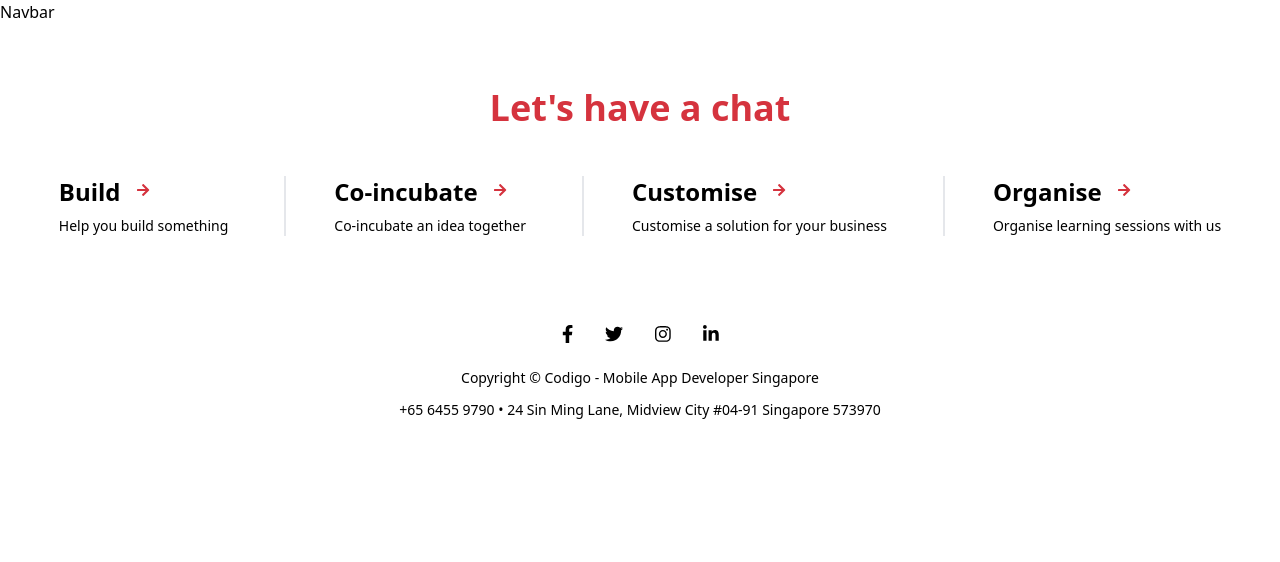
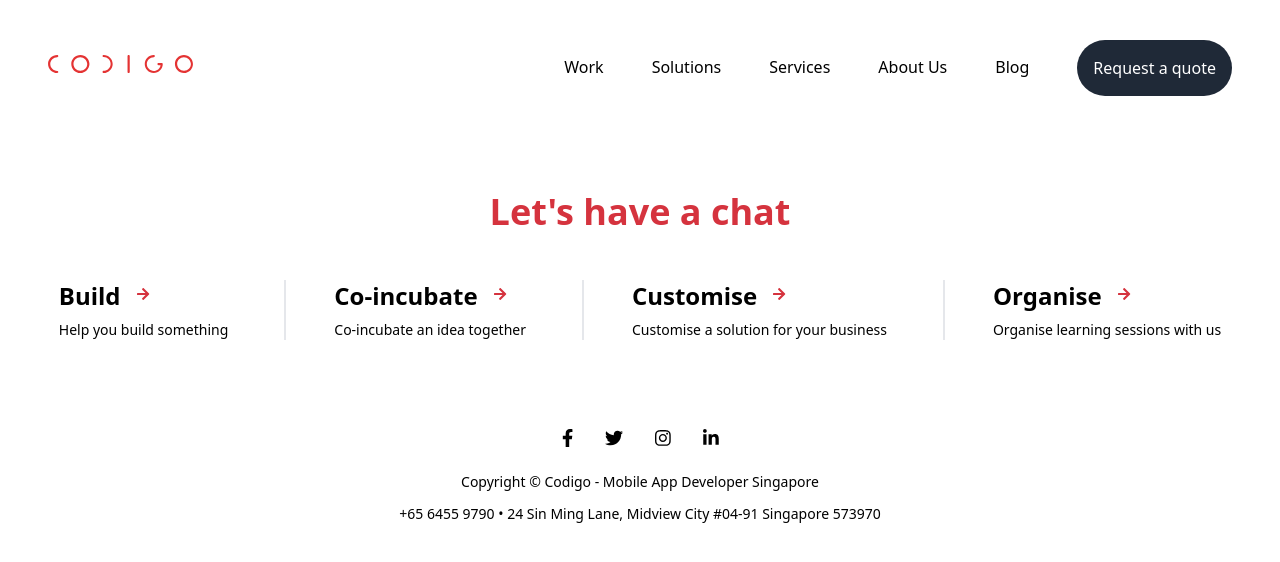
Before and after one commit to arkarhtethan/codigo-test, a React (Create React App) app: page / in a window 1280 px wide. Shown: the top 562 px of the page. Built offline with nearby package versions, Linux system fonts and the light colour scheme.

Commit message:
navbar desktop section finished

```diff
--- a/src/components/NavBar.tsx
+++ b/src/components/NavBar.tsx
@@ -1,9 +1,25 @@
-import React from 'react'
+interface INavItemProps {
+    title: string;
+    isActive?: boolean;
+}
 
 const NavBar = () => {
+    const NavItem = ({ title, isActive = false }: INavItemProps) => <div className="hover:border-black border-b-2 border-white cursor-pointer">{title}</div>
     return (
-        <div>
-            Navbar
+        <div className="my-8 mx-12">
+            <div className="flex justify-between items-center bg-red-">
+                <div>
+                    <img src="/logo-codigo-red.svg" alt="Codigo logo" width="145" height="19" />
+                </div>
+                <div className="flex items-center space-x-12 pt-2">
+                    <NavItem title="Work" isActive={true} />
+                    <NavItem title="Solutions" />
+                    <NavItem title="Services" />
+                    <NavItem title="About Us" />
+                    <NavItem title="Blog" />
+                    <div className="bg-gray-800 text-white rounded-full px-4 py-4">Request a quote</div>
+                </div>
+            </div>
         </div>
     )
 }
```
